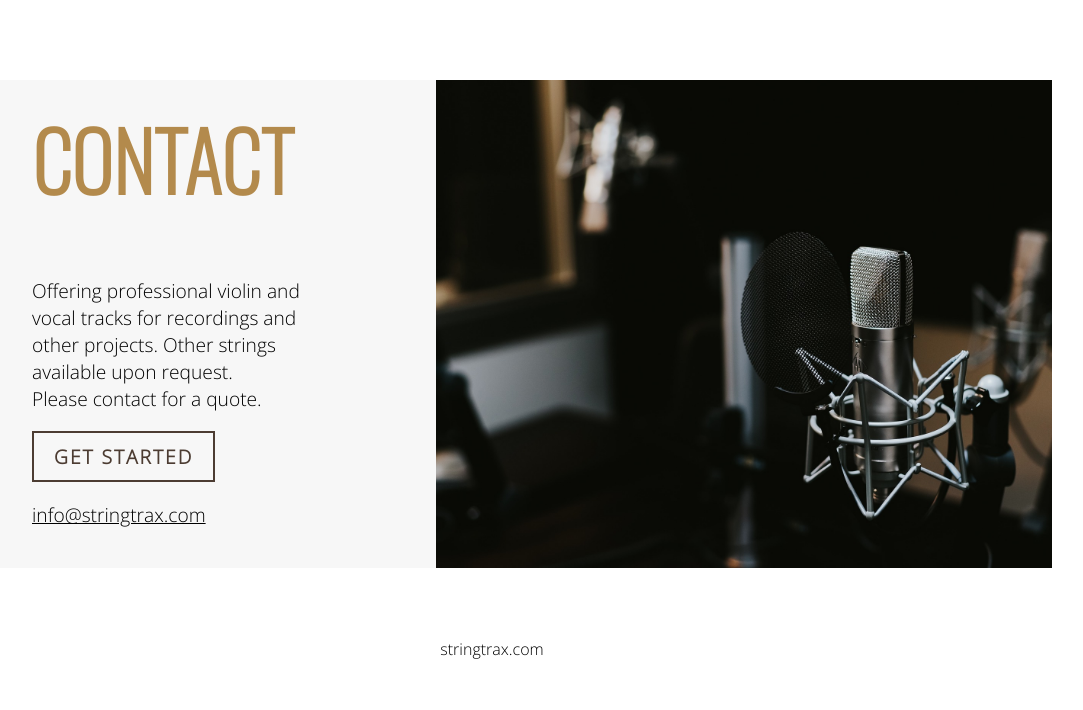
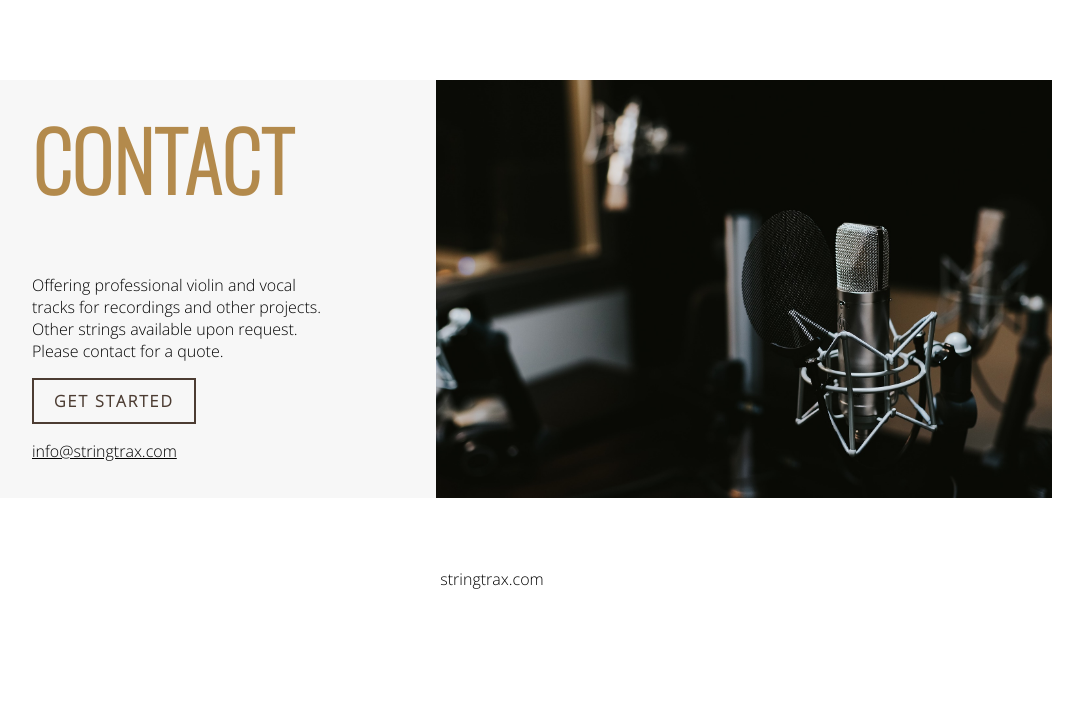
Before and after one commit to kallenoconnor/StringTrax, a Jekyll site: the page built from index.html, in a window 1280 px wide. Shown: the part 917-1627 px from the top of the page, without its empty margins (148-1231 px from the left). Built offline with Jekyll 4.4.1, drawn with Linux system fonts in a browser that asks for light colours; after the commit the page ends 1557 px from its top, so only the background shows below that.

Commit message:
Changed font sizes

```diff
--- a/css/about.scss
+++ b/css/about.scss
@@ -46,7 +46,7 @@
 
 #testimonials
 {
-    min-height: 996px;
+    min-height: 850px;
     background-color: rgb(247, 247, 247);
     padding: 20px;
 
@@ -68,7 +68,7 @@
 
     p
     {
-        font-size: 22px;
+        font-size: 18px;
     }
 
 }
--- a/css/contact.scss
+++ b/css/contact.scss
@@ -26,7 +26,7 @@
 }
 
 p {
-    font-size: 22px;
+    font-size: 18px;
     text-align: center;
 }
 
--- a/css/home.scss
+++ b/css/home.scss
@@ -61,7 +61,7 @@
         flex-basis: 45%;
         background-color: rgb(247, 247, 247);
         padding: 20px 100px 20px 100px;
-        font-size: larger;
+        font-size: medium;
         text-decoration: none;
 
         display: flex;
```
